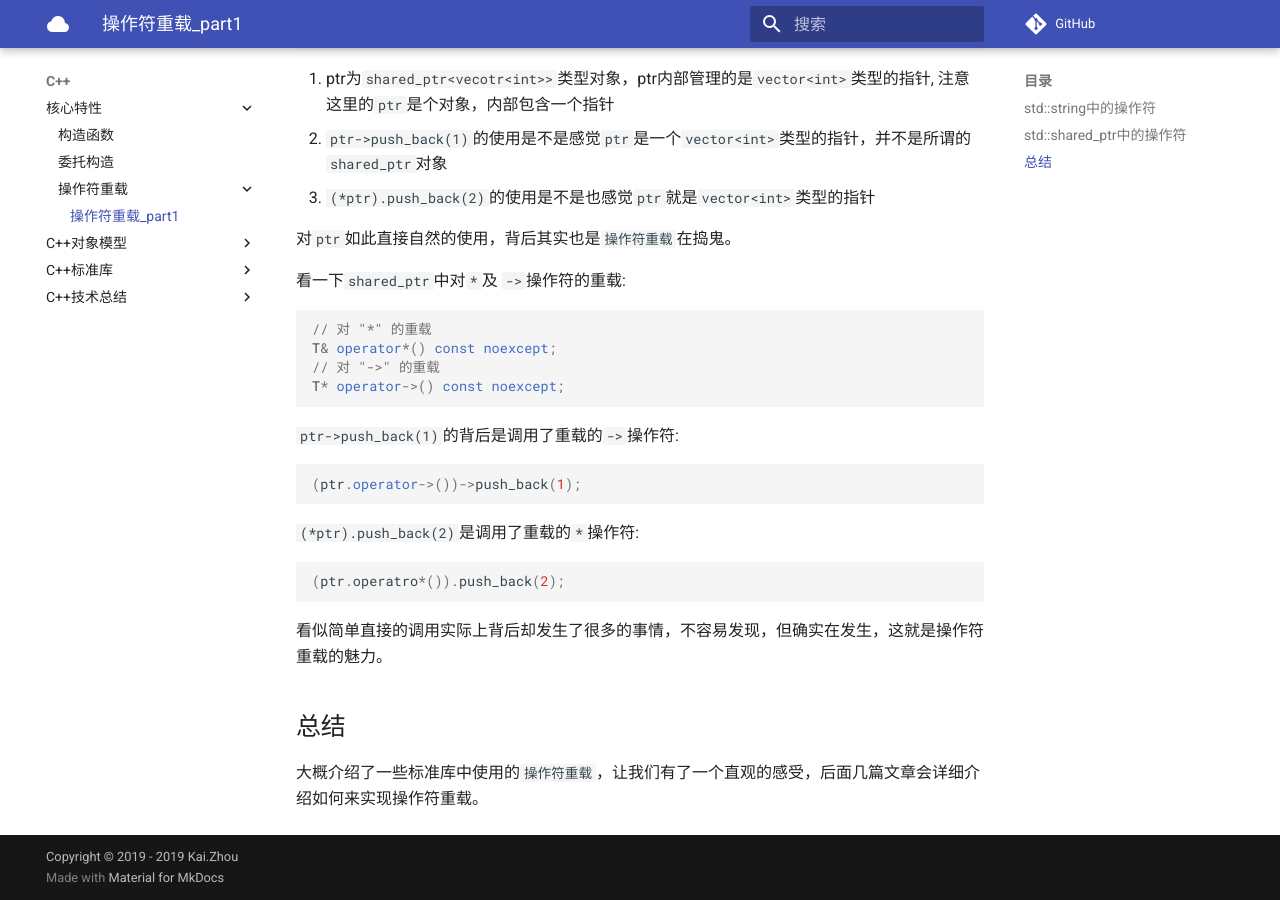
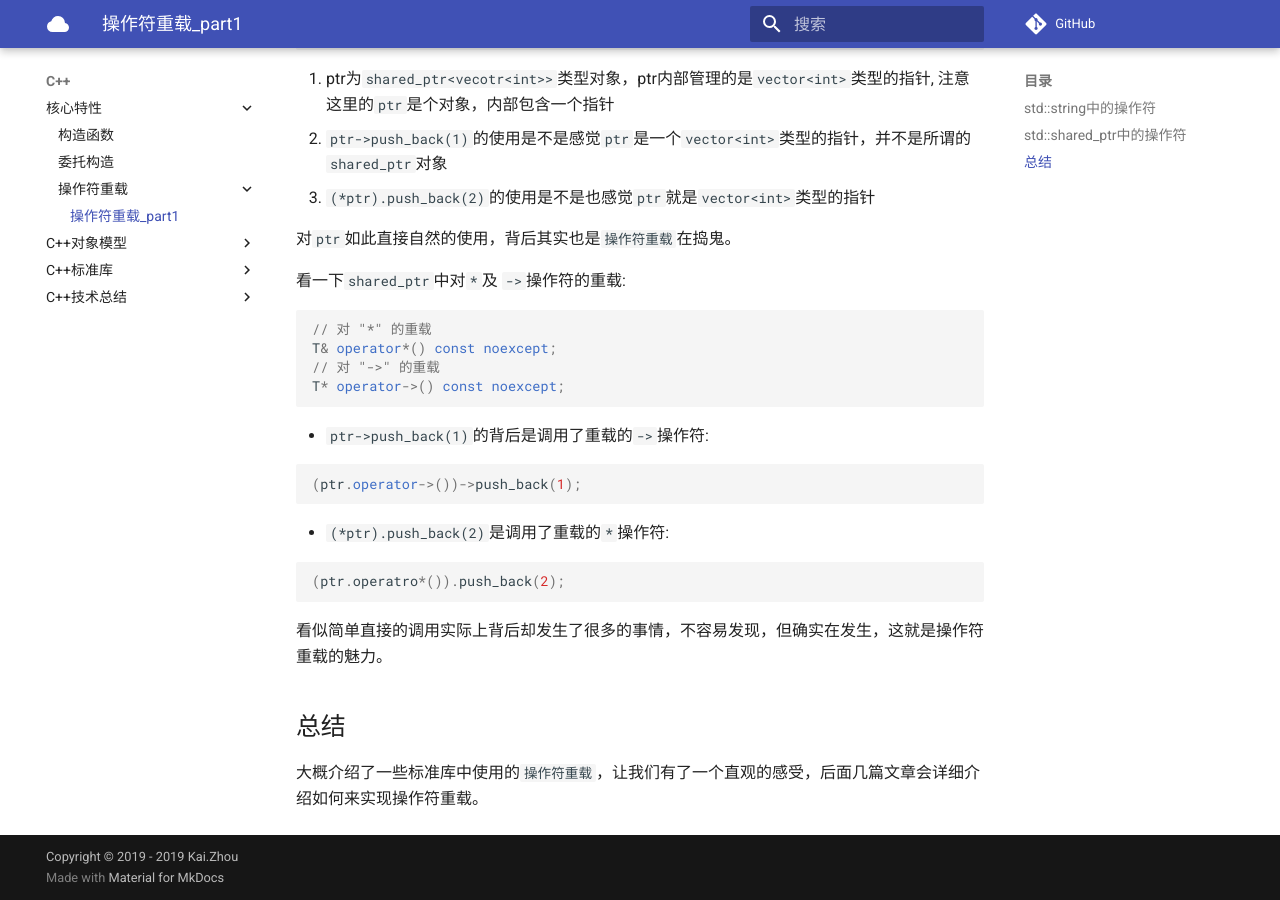
Before and after one commit to zhoukaidev/ks_blog, an MkDocs documentation site: the page built from docs/C++/coreFeature/specialMemberFunction/operatorOverload.md, in a window 1280 px wide and 900 px high, scrolled down 1717 px. Built offline with MkDocs 1.6.1 and Material for MkDocs 9.7.7, drawn with Linux system fonts in a browser that asks for light colours; comment, search, counter and statistics services are not loaded.

````diff
--- a/docs/C++/coreFeature/specialMemberFunction/operatorOverload.md
+++ b/docs/C++/coreFeature/specialMemberFunction/operatorOverload.md
@@ -87,13 +87,13 @@ T& operator*() const noexcept;
 T* operator->() const noexcept;
 ```
 
-`ptr->push_back(1)`的背后是调用了重载的`->`操作符:
+* `ptr->push_back(1)`的背后是调用了重载的`->`操作符:
 
 ```c++
 (ptr.operator->())->push_back(1);
 ```
 
-`(*ptr).push_back(2)`是调用了重载的`*`操作符:
+* `(*ptr).push_back(2)`是调用了重载的`*`操作符:
 
 ```c++
 (ptr.operatro*()).push_back(2);
````
